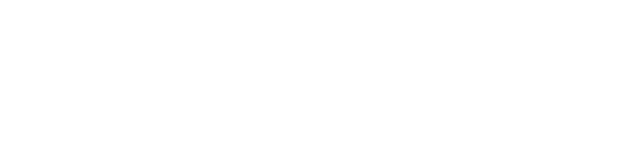
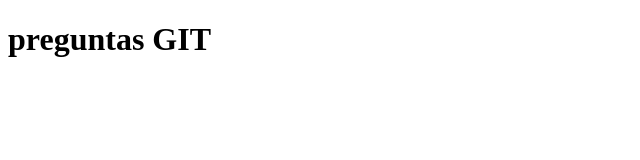
Before and after one commit to cris92gar/cris92gar.github.io, a plain HTML site: page index.html in a window 1280 px wide. Shown: the whole page, without its empty margins (0-640 px from the left). Drawn offline with Linux system fonts and the light colour scheme.

Commit message:
primera modificacion
se le coloco un h1

```diff
--- a/index.html
+++ b/index.html
@@ -6,6 +6,6 @@
     <title>clase 28/02/2024</title>
 </head>
 <body>
-
+    <h1> preguntas GIT</h1>
 </body>
 </html>
```
